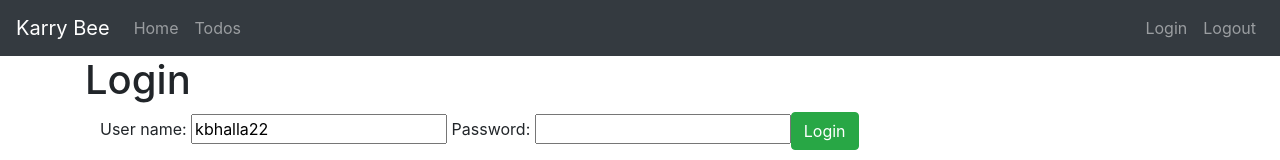
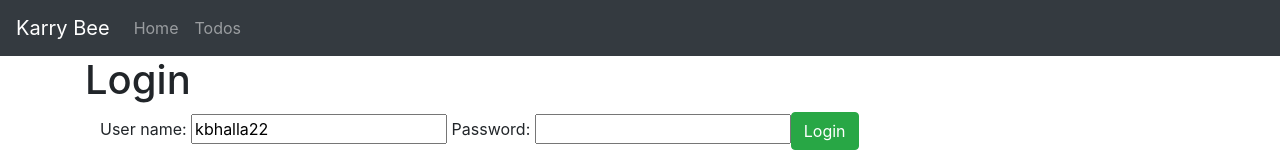
Before and after one commit to kbhalla22/ToDo-Angular-SpringBoot, an Angular app: page / in a window 1280 px wide. Shown: the top 160 px of the page. Built offline with nearby package versions, Linux system fonts and the light colour scheme.

Commit message:
enabled top menu items based based on whether user is logged in or not.

```diff
--- a/src/app/menu/menu.component.html
+++ b/src/app/menu/menu.component.html
@@ -4,12 +4,12 @@
 
   </div>
   <ul class="navbar-nav">
-    <li><a routerLink="/welcome/kbhalla22" class="nav-link">Home</a></li>
-    <li><a routerLink="/todos" class="nav-link">Todos</a></li>
+    <li><a *ngIf="hardcodedAuthenticationService.isUserLoggedIn" routerLink="/welcome/kbhalla22" class="nav-link">Home</a></li>
+    <li><a *ngIf="hardcodedAuthenticationService.isUserLoggedIn" routerLink="/todos" class="nav-link">Todos</a></li>
   </ul>
   <ul class="navbar-nav" class="navbar-nav navbar-collapse justify-content-end">
-    <li><a routerLink="/login" class="nav-link">Login</a></li>
-    <li><a routerLink="/logout" class="nav-link">Logout</a></li>
+    <li><a *ngIf="!hardcodedAuthenticationService.isUserLoggedIn" routerLink="/login" class="nav-link">Login</a></li>
+    <li><a *ngIf="!hardcodedAuthenticationService.isUserLoggedIn  " routerLink="/logout" class="nav-link">Logout</a></li>
   </ul>
 </nav>
 
--- a/src/app/menu/menu.component.ts
+++ b/src/app/menu/menu.component.ts
@@ -1,4 +1,5 @@
 import { Component, OnInit } from '@angular/core';
+import { HardcodedAuthenticationService } from '../service/hardcoded-authentication.service';
 
 @Component({
   selector: 'app-menu',
@@ -6,10 +7,11 @@
   styleUrls: ['./menu.component.css']
 })
 export class MenuComponent implements OnInit {
-
-  constructor() { }
+//isUserLoggedIn :boolean=false;
+  constructor(private hardcodedAuthenticationService: HardcodedAuthenticationService) { }
 
   ngOnInit() {
+   // this.isUserLoggedIn= this.hardcodedAuthenticationService.isUserLoggedIn();
   }
 
 }
--- a/src/app/service/hardcoded-authentication.service.ts
+++ b/src/app/service/hardcoded-authentication.service.ts
@@ -6,10 +6,17 @@
 export class HardcodedAuthenticationService {
 
   constructor() { }
-  authenticate(username,password){
+  authenticate( username,password){
+    //console.log('before ' + this.isUserLoggedIn());
     if (username==='kbhalla22' && password===''){
-      return true
+      sessionStorage.setItem('authenticateUser',username);
+      //console.log('after ' +this.isUserLoggedIn());
+      return true;
     }
     return false;
   }
+  isUserLoggedIn(){
+let user=sessionStorage.getItem('authenticateUser')
+return!(user===null);
+  }
 }
```
